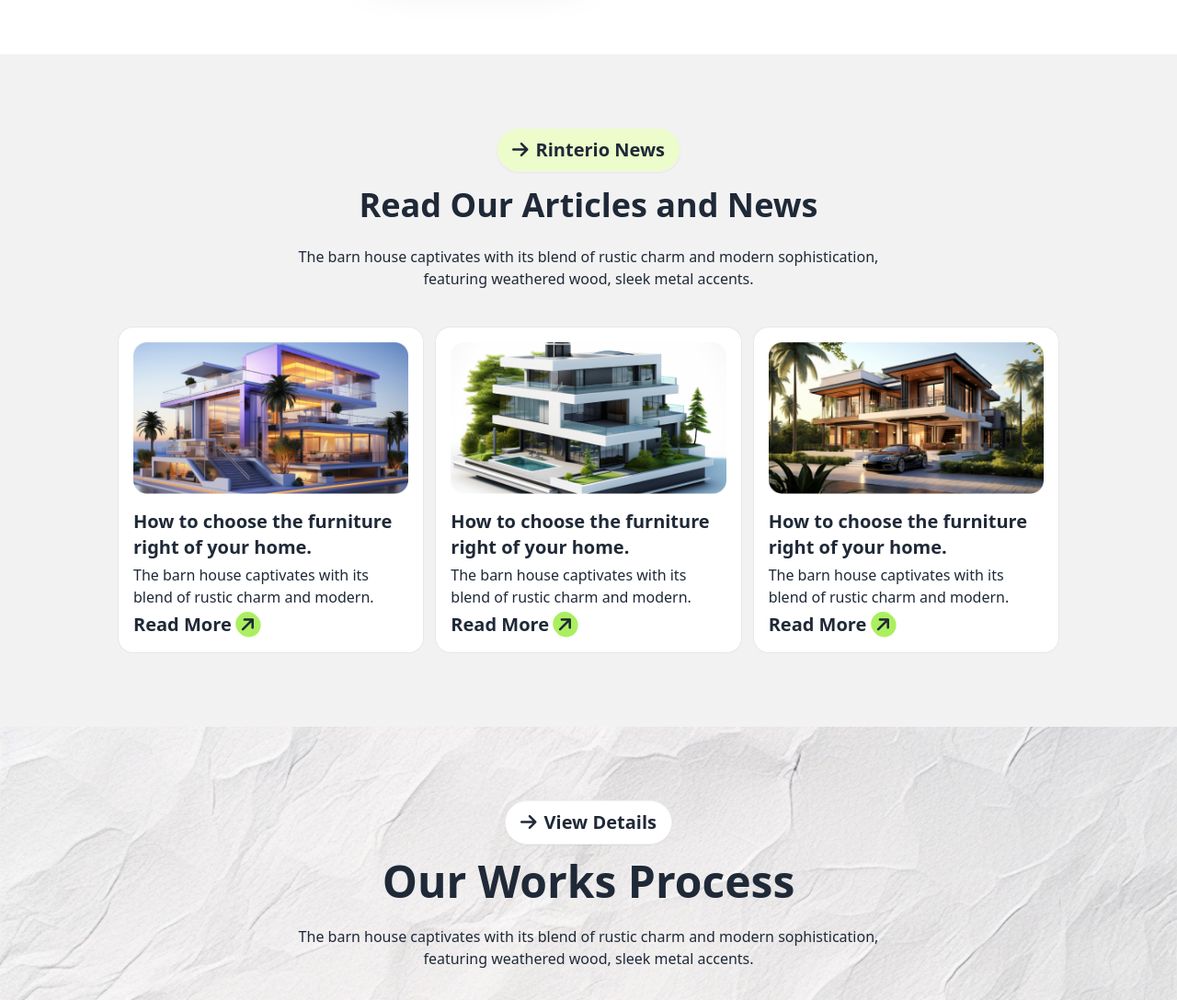
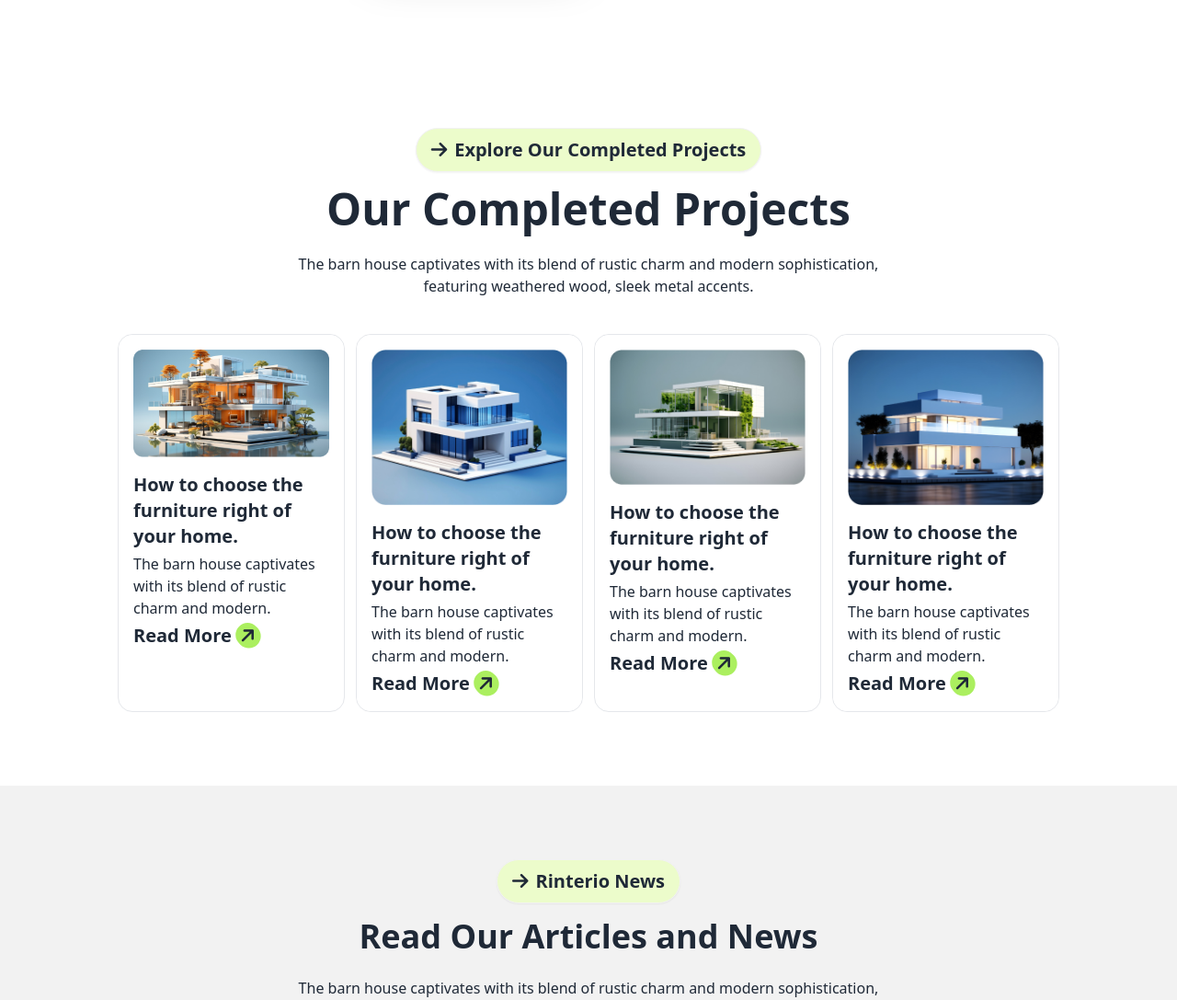
Before and after one commit to mahmud819/third-assignment-repo, a plain HTML site: page index.html in a window 1280 px wide. Shown: the part 3180-4267 px from the top of the page at 92% size. Drawn offline with nearby package versions, Linux system fonts and the light colour scheme.

Commit message:
final commit

```diff
--- a/index.html
+++ b/index.html
@@ -317,6 +317,97 @@
         </div>
          </div>
 
+
+         <!--complete projects  -->
+
+         <div class="projects-container px-4 py-20 md:px-32">
+          <div class="hero block text-center">
+            <button class="btn bg-lime-100 rounded-3xl text-xl "><i class="fa-solid fa-arrow-right"></i>Explore Our Completed Projects</button>
+          <div class="hero-content text-center">
+            <div class="w-2/3">
+              <h1 class="text-3xl font-bold md:text-5xl">Our Completed Projects</h1>
+              <p class="py-6">
+                The barn house captivates with its blend of rustic charm and modern sophistication, featuring weathered wood, sleek metal accents.
+              </p>
+            </div>
+          </div>
+        </div>
+
+        <!-- projects card area -->
+
+        <div class="articles-card w-full flex flex-col gap-3 md:flex-row">
+
+          <div class="card-child w-full border border-gray-200 rounded-2xl">
+            <div class="hero bg-white rounded-2xl">
+              <div class="hero-content flex-col ">
+                <img
+                  src="./images/img2.png"
+                  class="w-full rounded-lg " />
+                <div>
+                  <h1 class="text-4xl font-bold md:text-xl">How to choose the furniture right  of your home.</h1>
+                  <p class="py-4 text-2xl md:text-base md:py-1">
+                    The barn house captivates with its blend of rustic charm and modern.
+                  </p>
+                  <button class="text-3xl font-bold md:text-xl">Read More <i class="fa-solid fa-arrow-right -rotate-45 bg-butten-primary rounded-full p-1"></i></button>
+                </div>
+              </div>
+            </div>
+          </div>
+
+          <div class="card-child w-full border border-gray-200 rounded-2xl">
+            <div class="hero bg-white rounded-2xl">
+              <div class="hero-content flex-col ">
+                <img
+                  src="./images/img3.png"
+                  class="w-full rounded-lg " />
+                <div>
+                  <h1 class="text-4xl font-bold md:text-xl">How to choose the furniture right  of your home.</h1>
+                  <p class="py-4 text-2xl md:text-base md:py-1">
+                    The barn house captivates with its blend of rustic charm and modern.
+                  </p>
+                  <button class="text-3xl font-bold md:text-xl">Read More <i class="fa-solid fa-arrow-right -rotate-45 bg-butten-primary rounded-full p-1"></i></button>
+                </div>
+              </div>
+            </div>
+          </div>
+
+          <div class="card-child w-full border border-gray-200 rounded-2xl">
+            <div class="hero bg-white rounded-2xl">
+              <div class="hero-content flex-col ">
+                <img
+                  src="./images/img4.png"
+                  class="w-full rounded-lg " />
+                <div>
+                  <h1 class="text-4xl font-bold md:text-xl">How to choose the furniture right  of your home.</h1>
+                  <p class="py-4 text-2xl md:text-base md:py-1">
+                    The barn house captivates with its blend of rustic charm and modern.
+                  </p>
+                  <button class="text-3xl font-bold md:text-xl">Read More <i class="fa-solid fa-arrow-right -rotate-45 bg-butten-primary rounded-full p-1"></i></button>
+                </div>
+              </div>
+            </div>
+          </div>
+
+          <div class="card-child w-full border border-gray-200 rounded-2xl">
+            <div class="hero bg-white rounded-2xl">
+              <div class="hero-content flex-col ">
+                <img
+                  src="./images/img5.png"
+                  class="w-full rounded-lg " />
+                <div>
+                  <h1 class="text-4xl font-bold md:text-xl">How to choose the furniture right  of your home.</h1>
+                  <p class="py-4 text-2xl md:text-base md:py-1">
+                    The barn house captivates with its blend of rustic charm and modern.
+                  </p>
+                  <button class="text-3xl font-bold md:text-xl">Read More <i class="fa-solid fa-arrow-right -rotate-45 bg-butten-primary rounded-full p-1"></i></button>
+                </div>
+              </div>
+            </div>
+          </div>
+
+        </div>
+         </div>
+
          <!-- Articles News section -->
 
          <div class="articles-container bg-base-200  px-4 py-20 md:px-32">
@@ -332,7 +423,7 @@
           </div>
         </div>
 
-        <!-- protfolio card area -->
+        <!-- articles card area -->
 
         <div class="articles-card w-full flex flex-col gap-3 md:flex-row">
 
@@ -398,7 +489,7 @@
             <button class="btn bg-white rounded-3xl text-xl "><i class="fa-solid fa-arrow-right"></i>View Details</button>
           <div class="hero-content text-center">
             <div class="w-2/3">
-              <h1 class="text-5xl font-bold">Our Works Process</h1>
+              <h1 class="text-5xl font-bold">Let’s Discuss Next Project</h1>
               <p class="py-6">
                 The barn house captivates with its blend of rustic charm and modern sophistication, featuring weathered wood, sleek metal accents.
               </p>
```
